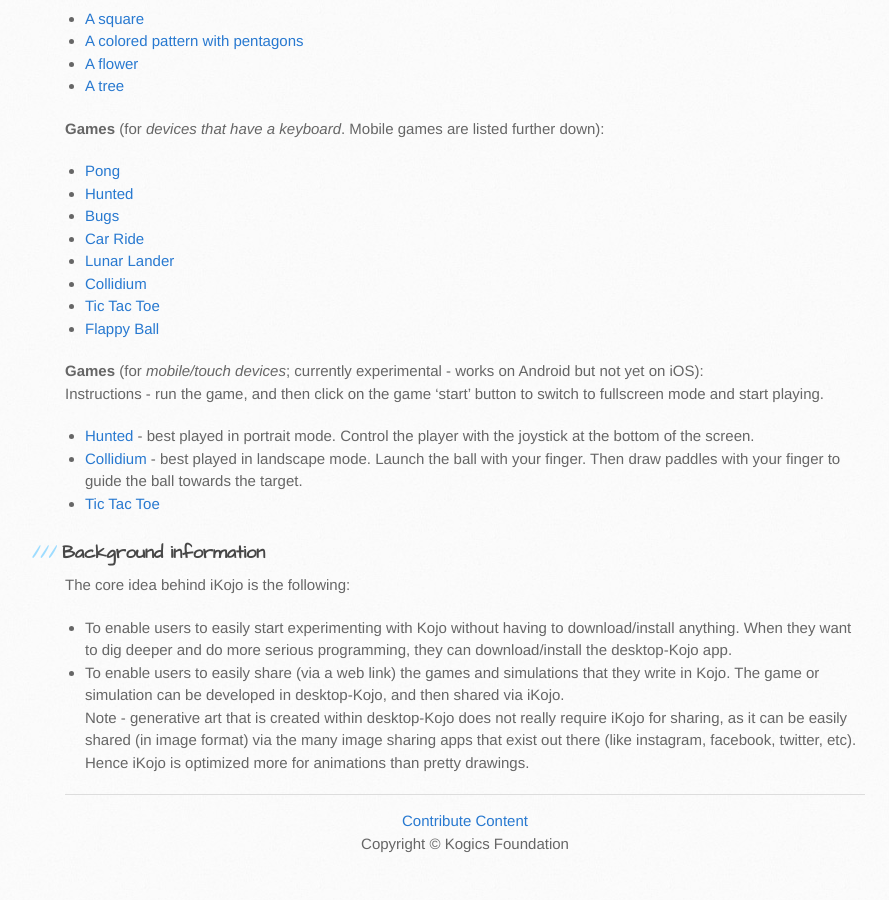
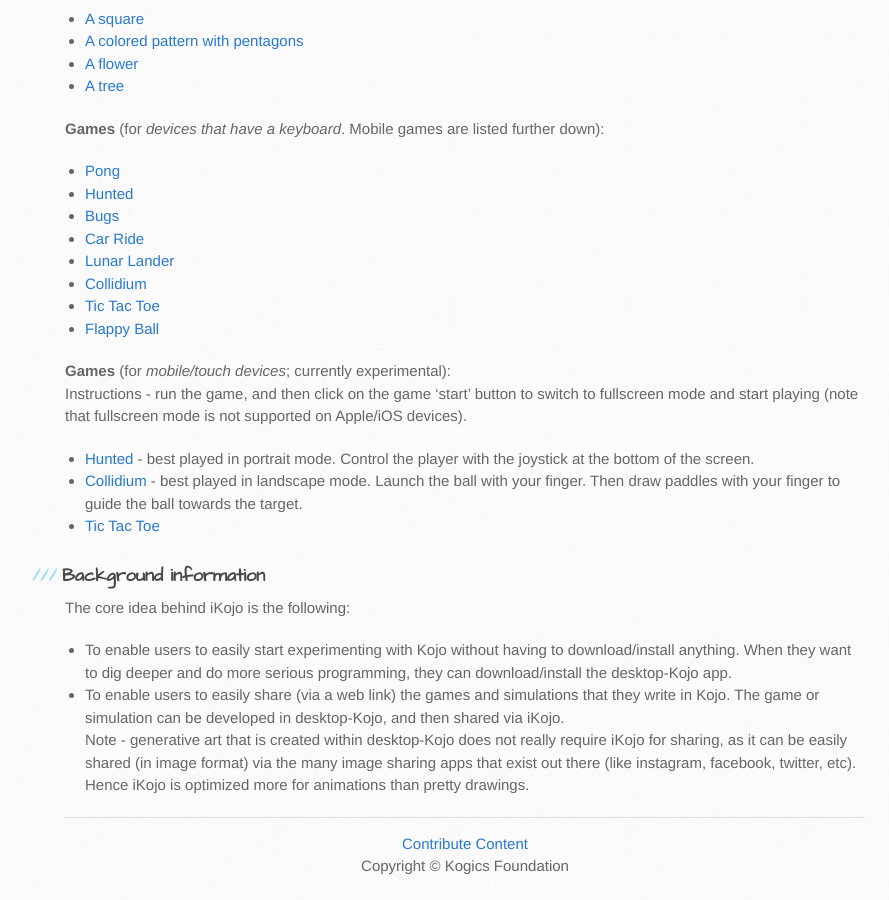
Before and after one commit to kojodoc/kojodoc.github.io, a Jekyll site: the page built from ikojo.md, in a window 1280 px wide and 900 px high, scrolled down 813 px. Shown: the whole window, without its empty margins (105-994 px from the left). Built offline with Jekyll 4.4.1, drawn with Linux system fonts in a browser that asks for light colours; our own code applies the rules of GitHub Pages for plain Markdown files; the repository's description, which GitHub fills in, is left out; before the commit the page ends 1691 px from its top, so only the background shows below that.

Commit message:
Tweak iKojo page.

```diff
--- a/ikojo.md
+++ b/ikojo.md
@@ -48,8 +48,8 @@ And here are some examples showing iKojo in action:
 * [Tic Tac Toe](http://ikojo.in/sf/WRksphz/0)
 * [Flappy Ball](http://ikojo.in/sf/6z0ySUq/1)
 
-**Games** (for *mobile/touch devices*; currently experimental - works on Android but not yet on iOS):
-Instructions - run the game, and then click on the game 'start' button to switch to fullscreen mode and start playing.
+**Games** (for *mobile/touch devices*; currently experimental):
+Instructions - run the game, and then click on the game 'start' button to switch to fullscreen mode and start playing (note that fullscreen mode is not supported on Apple/iOS devices).
 * [Hunted](http://ikojo.in/sf/uLydUCi/0) - best played in portrait mode. Control the player with the joystick at the bottom of the screen.
 * [Collidium](http://ikojo.in/sf/Nwo4UWB/1) - best played in landscape mode. Launch the ball with your finger. Then draw paddles with your finger to guide the ball towards the target.
 * [Tic Tac Toe](http://ikojo.in/sf/Dz6F6v4/0)
```
